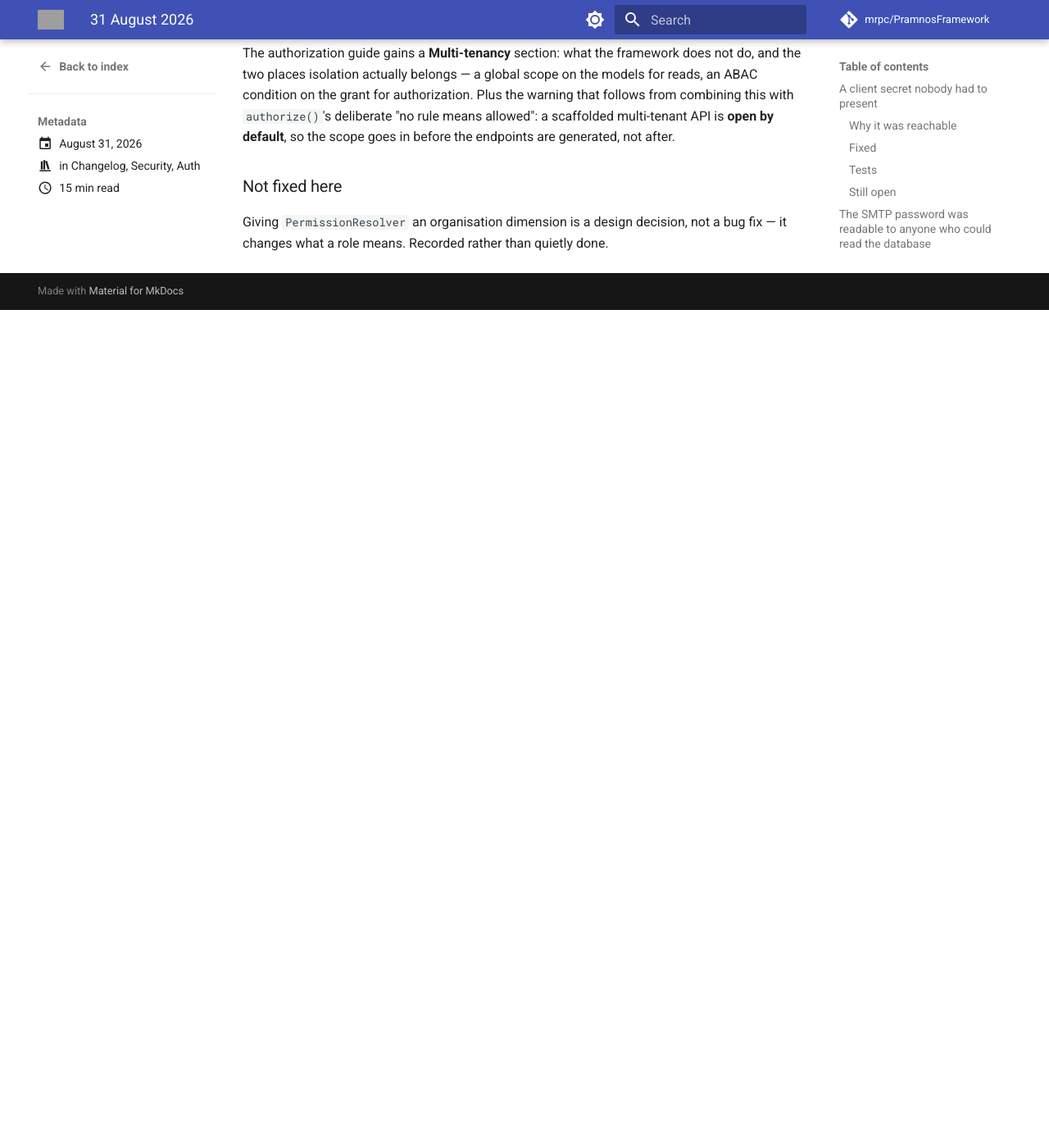
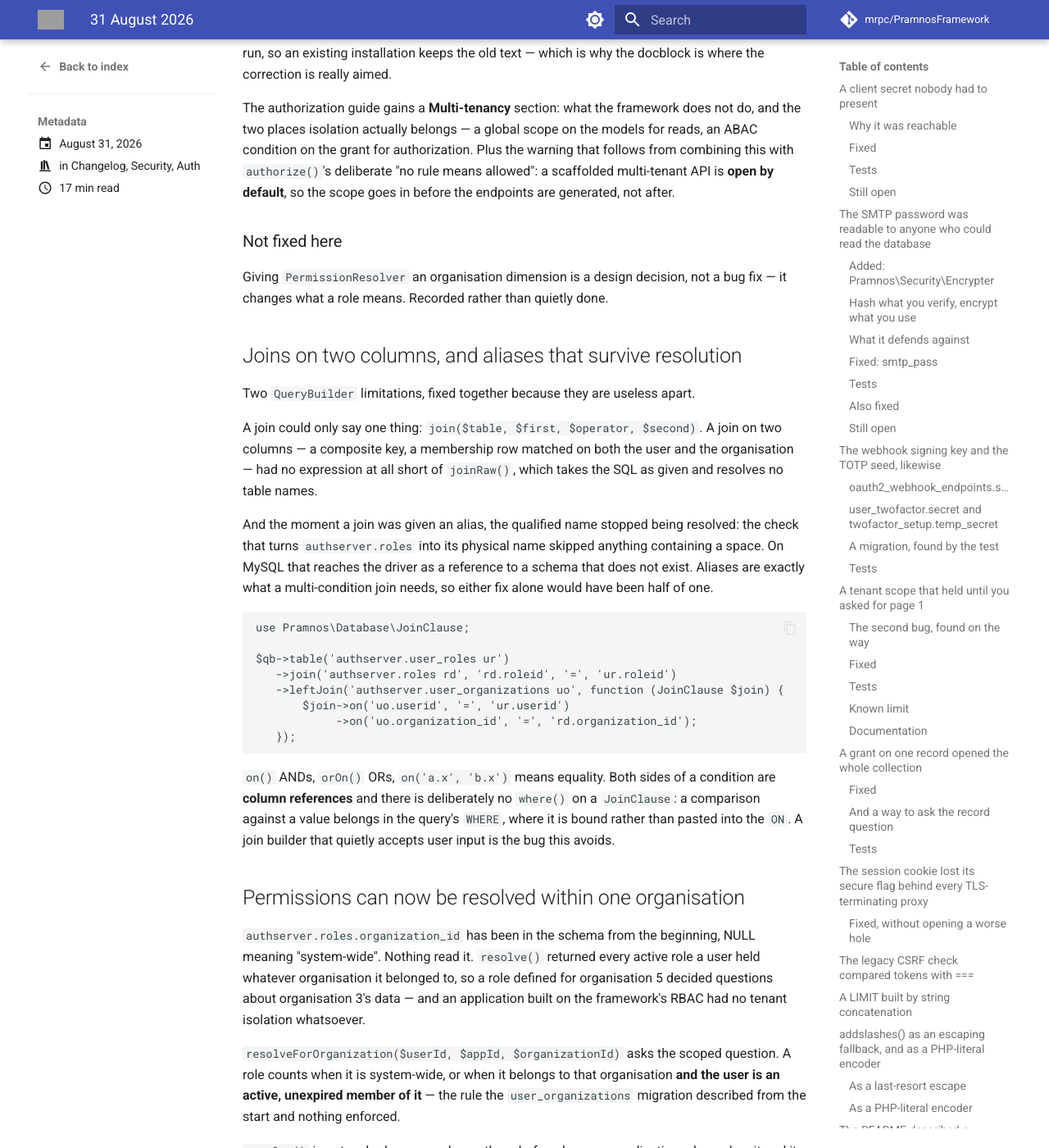
Before and after one commit to mrpc/PramnosFramework, an MkDocs documentation site: the page built from docs/version-history/posts/2026-08-31.md, in a window 1280 px wide and 1400 px high, scrolled down 12315 px. Shown: the whole window at 82% size. Built offline with MkDocs 1.6.1 and Material for MkDocs 9.7.7, drawn with Linux system fonts in a browser that asks for light colours; comment, search, counter and statistics services are not loaded; before the commit the page ends 12693 px from its top, so only the background shows below that; some of the changed text lies outside the part shown; grey boxes are pictures that could not be loaded.

Commit message:
feat(authz): resolve permissions within one organisation
authserver.roles.organization_id has been in the schema from the beginning, NULL
meaning system-wide. Nothing read it. resolve() returned every active role a user
held whatever organisation it belonged to, so a role defined for organisation 5
decided questions about organisation 3's data, and an application built on the
framework's RBAC had no tenant isolation at all.

resolveForOrganization() asks the scoped question: a role counts when it is
system-wide, or belongs to that organisation and the user is an active, unexpired
member of it — the rule the user_organizations migration described from the start
and nothing enforced. resolve() is untouched, because applications depend on it
and it is the right question when there is one tenant.

Membership is read the way the admin screen writes it. removemember() sets
is_active = 0 to keep the audit trail, so a join that only asked whether the row
existed would have left every former member's access in place — the screen would
say "removed" and nothing would have been. Leaving still deletes nothing: the
assignment stays, stops counting, and rejoining restores the same set.

One joined query, on measurement rather than instinct: the membership join costs
16 µs over filtering by organisation alone, while reading the memberships in a
second query costs 59 µs more than the join saves.

Also fixes AuthCharacterizationTest, which failed on its own and passed in a full
run by taking whatever the previous test left in the Database singleton.

````diff
--- a/docs/Pramnos_Authorization_Guide.md
+++ b/docs/Pramnos_Authorization_Guide.md
@@ -261,24 +261,68 @@
 
 ---
 
-## Multi-tenancy: what the framework does not do for you
+## Multi-tenancy: scoping to an organisation
 
 The schema has `organizations`, `user_organizations`, and an organisation column on
-`authserver.roles` where NULL means "system-wide". It reads like tenant isolation. It
-is not, and this section exists because the names are more confident than the code.
+`authserver.roles` where NULL means "system-wide". Whether any of it is *enforced*
+depends on which method you call, and the difference matters more than it looks.
 
-**`PermissionResolver` has no organisation dimension.** It scopes by *application*
-(`permissions.app_id`) and returns every active role the user holds, whatever
-organisation that role names. `authserver.user_roles` has no organisation column at
-all. Membership in `user_organizations` is recorded and never checked — no foreign
-key enforces it and no code consults it.
+### `resolve()` is not scoped, and never was
 
-So a role scoped to organisation A grants its permissions everywhere.
+```php
+$resolver->resolve($userId, $appId);
+```
 
-### Which means isolation is yours to enforce, in one of two places
+Returns the permissions of **every** active role the user holds, whatever
+organisation that role belongs to. It scopes by application (`permissions.app_id`),
+not by organisation. In a multi-tenant application that is the wrong question: a
+role defined for organisation 5 will answer for organisation 3.
 
-**A global scope on the models** — the one that covers reads, and the one to reach
-for first:
+It stays that way because that is what it has always done and applications depend on
+it. Use it when there is one tenant, or when you are asking "what can this person do
+anywhere".
+
+### `resolveForOrganization()` is
+
+```php
+$resolver->resolveForOrganization($userId, $appId, $organizationId);
+```
+
+A role counts only if it is **system-wide** (`organization_id` NULL), or belongs to
+that organisation **and the user is an active, unexpired member of it**.
+
+| Role's organisation | User a member? | Counts |
+|---|---|---|
+| NULL (system-wide) | — | yes |
+| the one being asked about | yes | yes |
+| the one being asked about | no, or membership inactive/expired | **no** |
+| a different one | — | **no** |
+
+Membership is read from `authserver.user_organizations` (or whatever
+`authserver_organization_table` points at). `is_active = 0` counts as not a member —
+that is how the admin screen removes somebody, keeping the audit trail — and so does
+a passed `expires_at`.
+
+**Leaving an organisation deletes nothing.** The role assignment stays exactly where
+it is and stops counting; rejoining restores the same set. Revoking access and
+forgetting what somebody was are different operations.
+
+Direct grants to the user are unaffected by any of this: they are on the person, not
+on a role, so they have no organisation to scope by.
+
+It is one joined query — measurably cheaper than reading memberships separately, even
+when they are already in memory.
+
+### It is opt-in, and that is the part to get right
+
+Nothing calls `resolveForOrganization()` for you. `ApiCrudController`, `Gate` and
+`Permissions` all use `resolve()`, because they are not given an organisation and
+have no way to guess one. Isolating tenants means your code deciding which
+organisation a request is about and asking that question.
+
+For **reads**, that is usually not an authorization question at all but a query one,
+and a global scope on the models is the answer — one line, covering every list path
+including the REST endpoints:
 
 ```php
 Invoice::addGlobalScope('tenant', fn(string $f): string =>
@@ -286,29 +330,14 @@
 );
 ```
 
-It applies to every list path the model has, `_getApiList()` included, so the REST
-endpoints and datatables are covered by the same line as the admin screens. See
-[the ORM guide](Pramnos_ORM_Guide.md#scopes).
-
-**An ABAC condition on the grant**, for authorization rather than retrieval. The
-resolver returns `conditions` unevaluated, with the grant, precisely because only the
-application knows what to evaluate them against:
-
-```php
-foreach ($resolved['permissions'] as $grant) {
-    if ($grant['conditions'] !== null && !$this->conditionsHold($grant['conditions'])) {
-        continue;
-    }
-    // …
-}
-```
+See [the ORM guide](Pramnos_ORM_Guide.md#scopes).
 
 ### And a warning about the default
 
 `ApiCrudController::authorize()` treats "no rule at all" as **allowed**, deliberately,
-so that a project which has granted nothing keeps working. Combined with the above,
-that means a scaffolded multi-tenant API is open by default: no grants written, no
-scope registered, every row served to everyone who is signed in.
+so that a project which has granted nothing keeps working. Combined with `resolve()`
+being the unscoped one, a scaffolded multi-tenant API is open by default: no grants
+written, no scope registered, every row served to everyone signed in.
 
 That is the correct default for a single-tenant application and the wrong one for a
 multi-tenant one. If you are building the second, register the scope before you
--- a/docs/version-history/posts/2026-08-31.md
+++ b/docs/version-history/posts/2026-08-31.md
@@ -21,6 +21,8 @@
 - `addslashes()` as an escaping fallback, and as a PHP-literal encoder
 - The README described a framework this is not
 - The schema promised tenant isolation nobody implements
+- Joins on two columns, and aliases that survive resolution
+- Permissions can now be resolved within one organisation
 <!-- more -->
 
 ## A client secret nobody had to present
@@ -533,3 +535,98 @@
 
 Giving `PermissionResolver` an organisation dimension is a design decision, not a bug
 fix — it changes what a role means. Recorded rather than quietly done.
+
+## Joins on two columns, and aliases that survive resolution
+
+Two `QueryBuilder` limitations, fixed together because they are useless apart.
+
+A join could only say one thing: `join($table, $first, $operator, $second)`. A join on
+two columns — a composite key, a membership row matched on both the user and the
+organisation — had no expression at all short of `joinRaw()`, which takes the SQL as
+given and resolves no table names.
+
+And the moment a join was given an alias, the qualified name stopped being resolved:
+the check that turns `authserver.roles` into its physical name skipped anything
+containing a space. On MySQL that reaches the driver as a reference to a schema that
+does not exist. Aliases are exactly what a multi-condition join needs, so either fix
+alone would have been half of one.
+
+```php
+use Pramnos\Database\JoinClause;
+
+$qb->table('authserver.user_roles ur')
+   ->join('authserver.roles rd', 'rd.roleid', '=', 'ur.roleid')
+   ->leftJoin('authserver.user_organizations uo', function (JoinClause $join) {
+       $join->on('uo.userid', '=', 'ur.userid')
+            ->on('uo.organization_id', '=', 'rd.organization_id');
+   });
+```
+
+`on()` ANDs, `orOn()` ORs, `on('a.x', 'b.x')` means equality. Both sides of a
+condition are **column references** and there is deliberately no `where()` on a
+`JoinClause`: a comparison against a value belongs in the query's `WHERE`, where it is
+bound rather than pasted into the `ON`. A join builder that quietly accepts user input
+is the bug this avoids.
+
+## Permissions can now be resolved within one organisation
+
+`authserver.roles.organization_id` has been in the schema from the beginning, NULL
+meaning "system-wide". Nothing read it. `resolve()` returned every active role a user
+held whatever organisation it belonged to, so a role defined for organisation 5
+decided questions about organisation 3's data — and an application built on the
+framework's RBAC had no tenant isolation whatsoever.
+
+`resolveForOrganization($userId, $appId, $organizationId)` asks the scoped question. A
+role counts when it is system-wide, or when it belongs to that organisation **and the
+user is an active, unexpired member of it** — the rule the `user_organizations`
+migration described from the start and nothing enforced.
+
+`resolve()` is untouched: unscoped, exactly as before, because applications depend on
+it and it is the right question when there is one tenant.
+
+### Membership is read the way the admin screen writes it
+
+`OrganizationsController::removemember()` sets `is_active = 0` rather than deleting,
+to keep the audit trail. A join that only asked whether the membership row existed
+would therefore have left every former member's access exactly where it was — the
+screen would say "removed" and nothing would have been. `expires_at` is honoured for
+the same reason: a temporary membership whose window has closed is not a membership.
+
+**Leaving deletes nothing.** The role assignment stays and stops counting; rejoining
+restores the same set. Asserted rather than assumed, because nothing *does* anything
+on leaving — which is the point, and exactly what a later "tidy up orphaned roles"
+change would undo without noticing.
+
+### Why one join rather than two queries
+
+Measured, on 500 users holding 50 of 400 roles, MySQL in the container:
+
+| | ms/op |
+|---|---|
+| today, no organisation | 0.105 |
+| join `roles`, filter in SQL | 0.138 |
+| **+ join `user_organizations`** | **0.154** |
+| memberships already in memory, filter in PHP | 0.141 |
+| separate memberships query, filter in PHP | 0.213 |
+| membership as one PK lookup, then join | 0.226 |
+
+The membership join costs 16 µs over filtering by organisation alone. Reading the
+memberships separately costs 59 µs more than the join saves — the round trip
+dominates, twice over. Filtering in PHP wins only if something has already loaded the
+memberships for free, and nothing in the request path does; 13 µs does not justify an
+API for callers to pass them in.
+
+### Opt-in, deliberately
+
+Nothing calls the scoped method for you. `ApiCrudController`, `Gate` and `Permissions`
+are not given an organisation and cannot guess one. The authorization guide's
+multi-tenancy section now says which method answers which question, and that for reads
+the answer is usually a global scope on the model rather than an authorization call at
+all.
+
+### Also
+
+`AuthCharacterizationTest` has been failing on its own and passing in a full run,
+which is the least useful combination a test can have: it took whatever the previous
+test left in the `Database` singleton. It loads the fixture settings and takes a real
+connection now.
````
Also changed, not shown: other parts of docs/version-history/posts/2026-08-31.md (+1 -1 lines), 3 other files.
